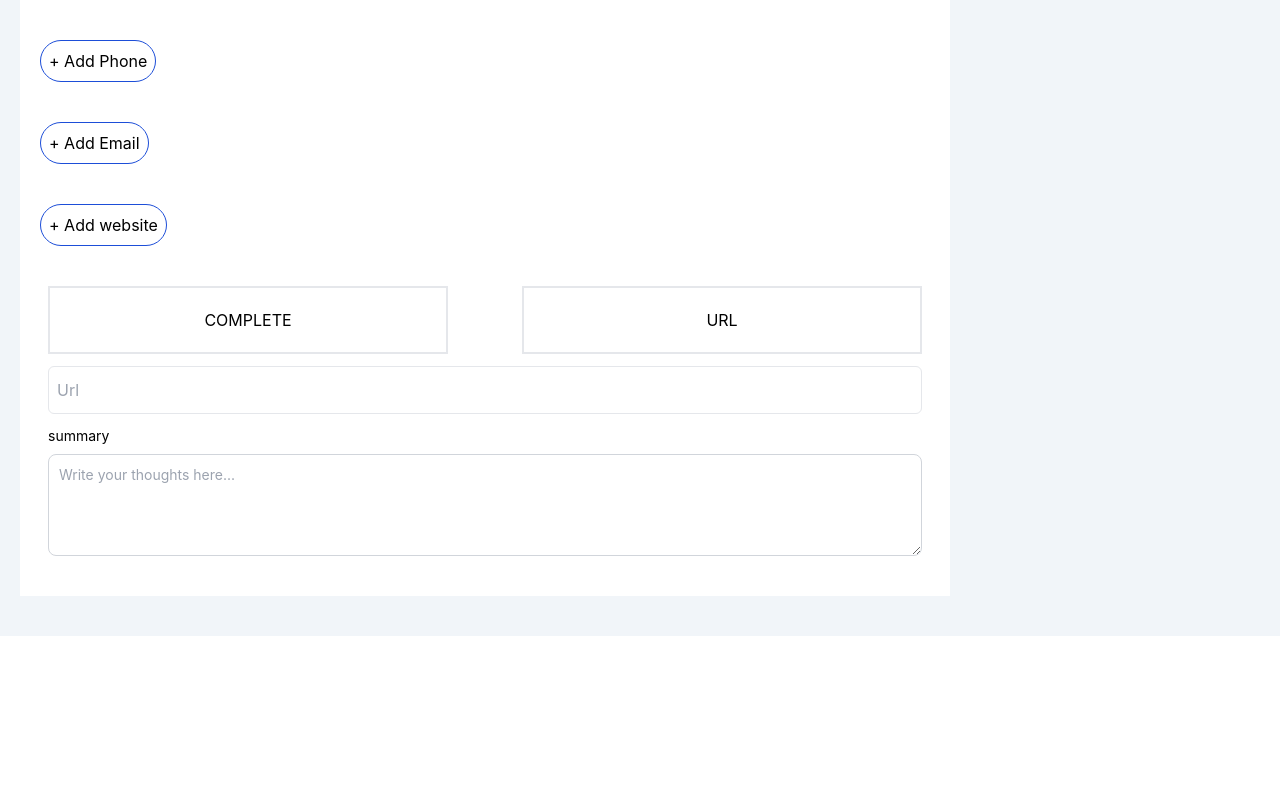
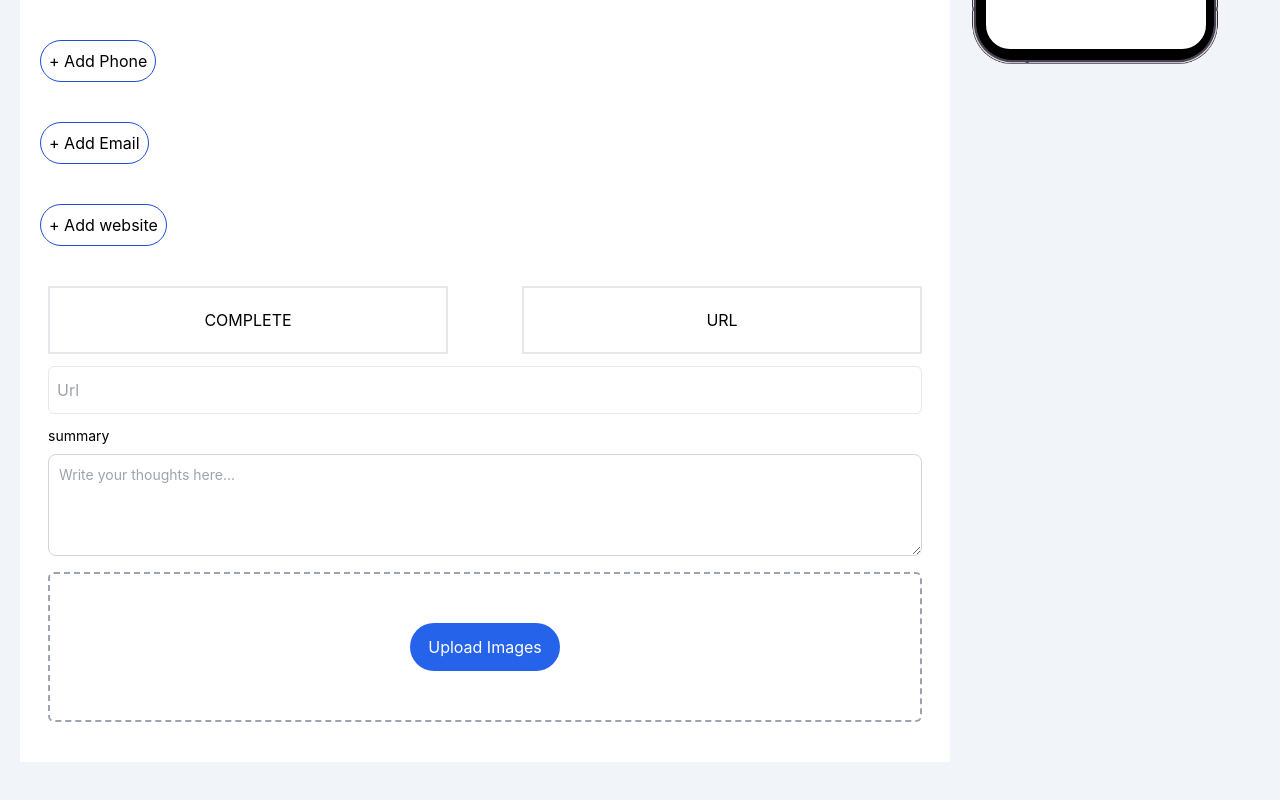
Before and after one commit to shohan-ch/qr-scanner, a React (Create React App) app: page / in a window 1280 px wide. Shown: the part 1177-1977 px from the top of the page. Before the commit the page ends 1813 px from the top, so only its background shows below. Built offline with nearby package versions, Linux system fonts and the light colour scheme.

Commit message:
image upload design initilly done

```diff
--- /dev/null
+++ b/src/components/Utils/ImageUploadContainer.jsx
@@ -0,0 +1,25 @@
+const ImageUploadContainer = (props) => {
+  const { handleChange } = props;
+  return (
+    <>
+      <div className="relative px-2 mt-4">
+        <div className="flex justify-center items-center p-5 mx-auto text-center border-2 border-gray-400 border-dashed rounded-md h-[150px] ">
+          <div>
+            <input
+              type="file"
+              className="absolute top-0 left-0 w-full h-full opacity-0"
+            />
+            <button
+              onChange={handleChange}
+              className="cursor-pointer p-3 text-white bg-blue-600 rounded-full w-[150px]"
+            >
+              Upload Images
+            </button>
+          </div>
+        </div>
+      </div>
+    </>
+  );
+};
+
+export default ImageUploadContainer;
--- a/src/components/Vcard/VcardInformation.jsx
+++ b/src/components/Vcard/VcardInformation.jsx
@@ -3,6 +3,7 @@ import InputField from "../Forms/InputField";
 import SelectField from "../Forms/SelectField";
 import TextArea from "../Forms/TextArea";
 import LocationInputContainer from "../Location/LocationInputContainer";
+import ImageUploadContainer from "../Utils/ImageUploadContainer";
 import MultipleInputField from "../Utils/MultipleInputField";
 import TelephoneAddView from "../Utils/TelephoneAddView";
 
@@ -28,6 +29,11 @@ const VcardInformation = () => {
         [name]: value,
       },
     });
+  };
+
+  const handleImageUpload = (e) => {
+    console.log(e);
+    // e.target.files;
   };
 
   // console.log(formFields, "sdsads");
@@ -76,6 +82,7 @@ const VcardInformation = () => {
           label="summary"
           handleChange={(e) => console.log(e.target.value)}
         />
+        <ImageUploadContainer handleChange={handleImageUpload} />
       </div>
     </>
   );
```
